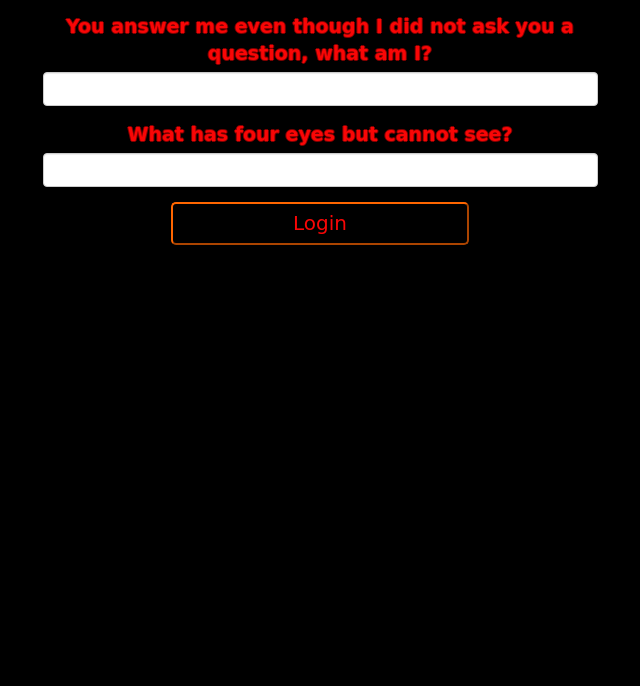
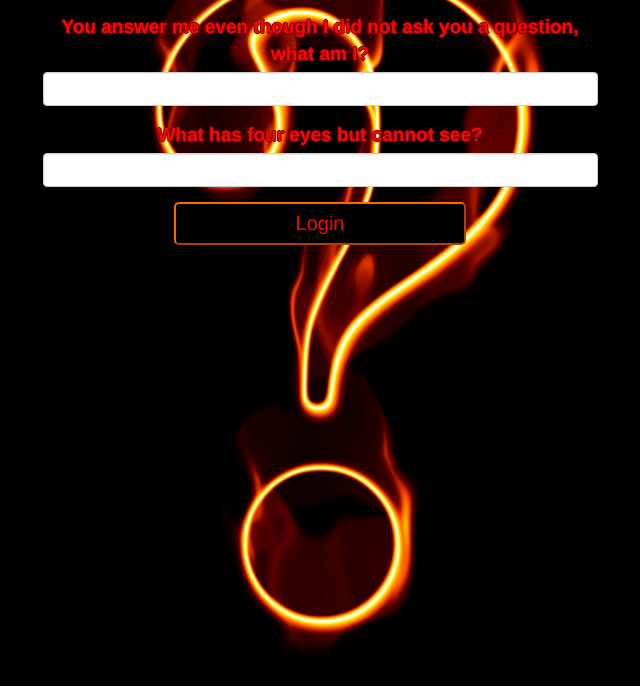
Before and after one commit to apres95/Log-In-Page, a plain HTML site: page index.html in a window 1280 px wide. Shown: the part 114-800 px from the top of the page, without its empty margins (320-960 px from the left). Drawn offline with Linux system fonts and the light colour scheme; a web font is replaced by a local one.

Commit message:
first commit

```diff
--- a/css/main.css
+++ b/css/main.css
@@ -1,5 +1,5 @@
 body {
-	/*background-image: url(../img/questionmark.jpg);
+	background-image: url(../img/questionmark.jpg);
 	background-position: center;
 	background-size: cover;*/
 	font-family: 'Freckle Face', cursive;
--- a/js/main.js
+++ b/js/main.js
@@ -1,6 +1,6 @@
 // array of objects to store existing user data
-body = document.querySelector("body");
-body.style.backgroundImage = "url('../img/questionmark.jpg')"
+// body = document.querySelector("body");
+// body.style.backgroundImage = "url('../img/questionmark.jpg')"
 
 var existingUsers = [
 	{
```
